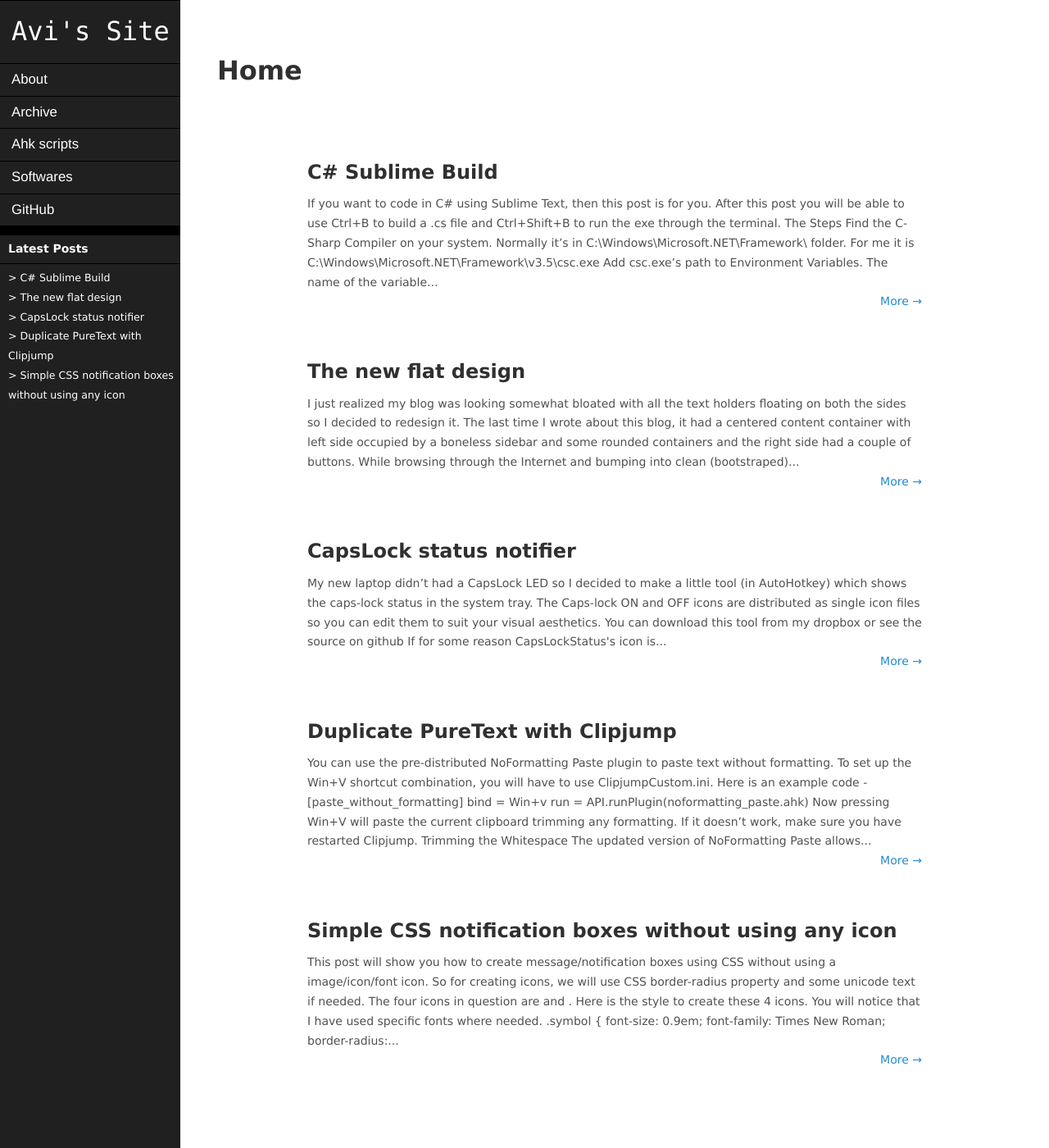
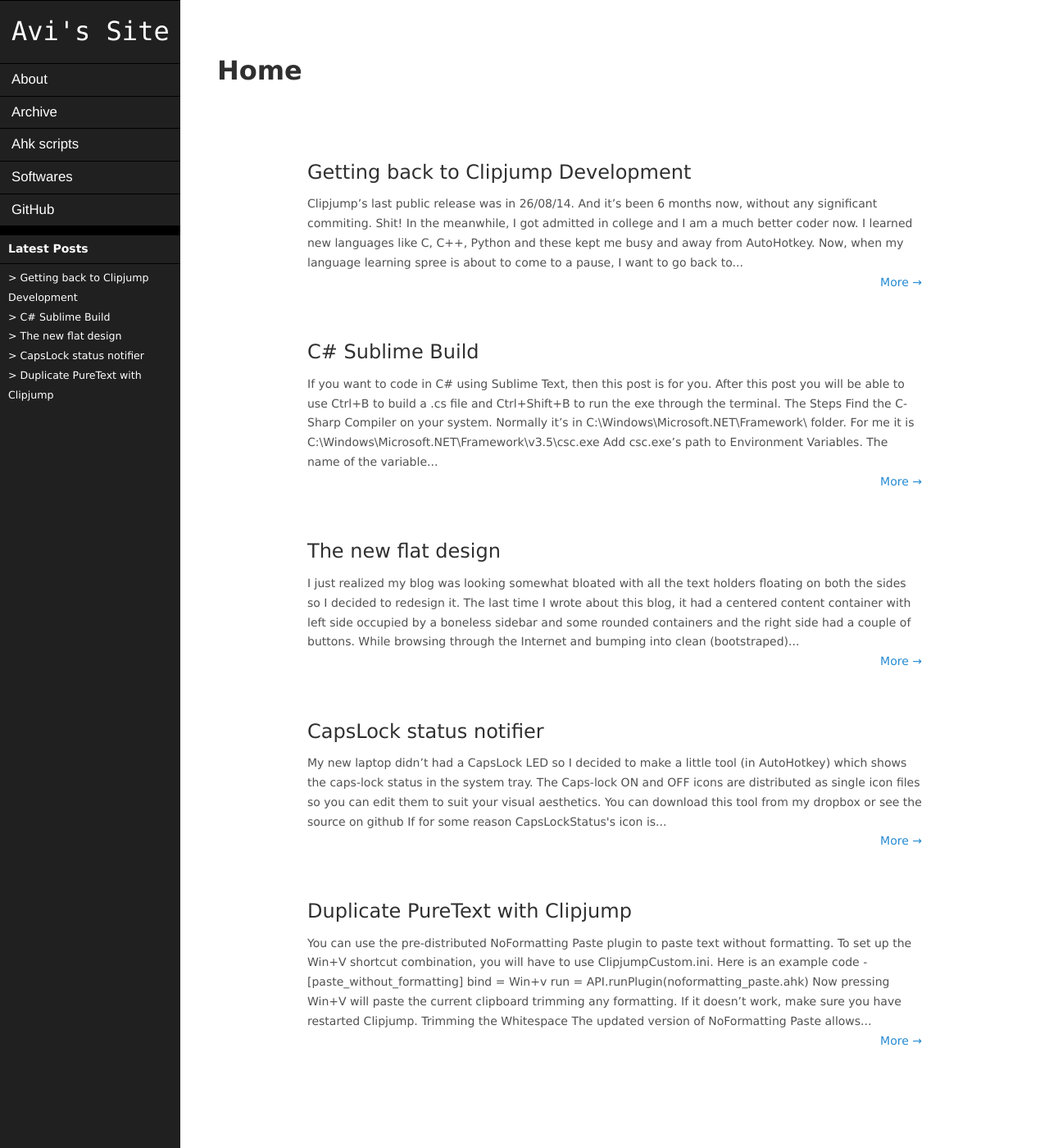
Before and after one commit to aviaryan/aviaryan.github.com-retired-2018, a Jekyll site: the page built from index.html, in a window 1280 px wide and 1400 px high. Shown: the whole window at 82% size. Built offline with Jekyll 4.4.1, drawn with Linux system fonts in a browser that asks for light colours; Markdown is read by kramdown in place of the engine named in the settings; the list of posts is cut into pages by our own code; comment, search, counter and statistics services are not loaded.

Commit message:
new post

```diff
--- /dev/null
+++ b/_posts/clipjump/2015-02-17-getting-back-to-clipjump.md
@@ -0,0 +1,16 @@
+---
+layout: post
+category: clipjump
+tags: clipjump
+title: Getting back to Clipjump Development
+---
+
+[Clipjump's](http://clipjump.sourceforge.net/) last public release was in 26/08/14. And it's been 6 months now, without any significant [commiting](https://github.com/aviaryan/Clipjump/commits/master). Shit!
+
+In the meanwhile, I got admitted in college and I am a much better coder now. I learned new languages like C, C++, Python and these kept me busy and away from AutoHotkey.
+Now, when my language learning spree is about to come to a pause, I want to go back to AutoHotkey and resume the development of my first big project, Clipjump.
+
+Currently, my plan is to resolve issues/bugs and stay away from adding any new features. I also want to make docs more helpful so that users can resolve their queries there only.
+In an attempt, I redesigned the Clipjump's site using Jekyll to offer a consistent theme across all pages. And then there are some features like `Select Channel` that I would like to remove because they are not needed and they create confusion.
+
+I will get back to work soon. You can watch Clipjump's [git repository](https://github.com/aviaryan/Clipjump) for any updates.
--- a/assets/css/style.css
+++ b/assets/css/style.css
@@ -154,8 +154,8 @@ em, .concrete {
 .button-cat:before { content: '@ ';}
 
 .button:hover {
-	background: #31322C;
-	color: #D1D6D8;
+	background: default;
+	color: default;
 	border-color: white;
 	cursor: pointer;
 }
@@ -200,9 +200,6 @@ acronym, abbr {
 h1 {
 	font-size: 24px;
 	margin: 5px 0 7px 0;
-}
-#data h1 {
-	font-weight: bold;
 }
 h2 {
 	font-size: 22px;
```
